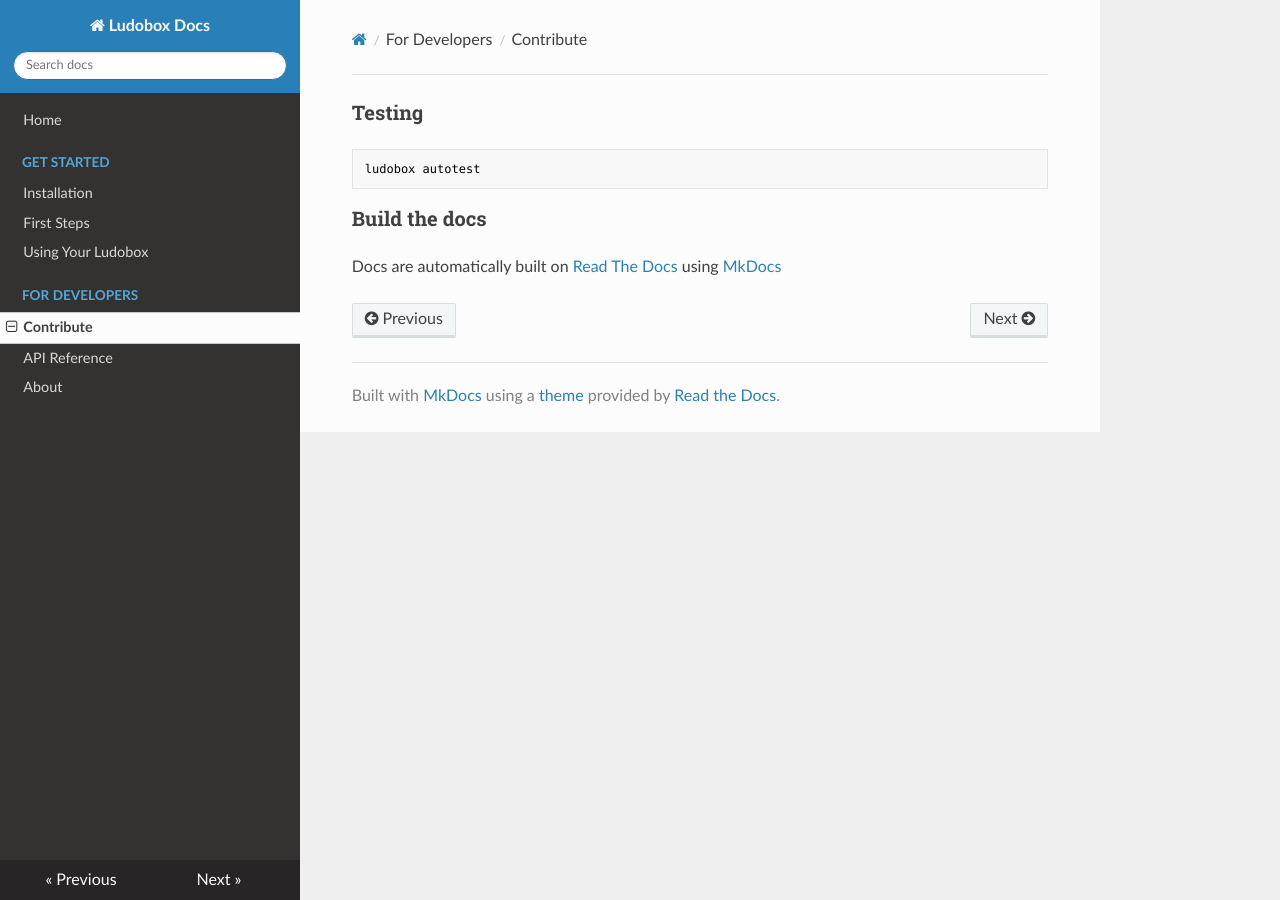
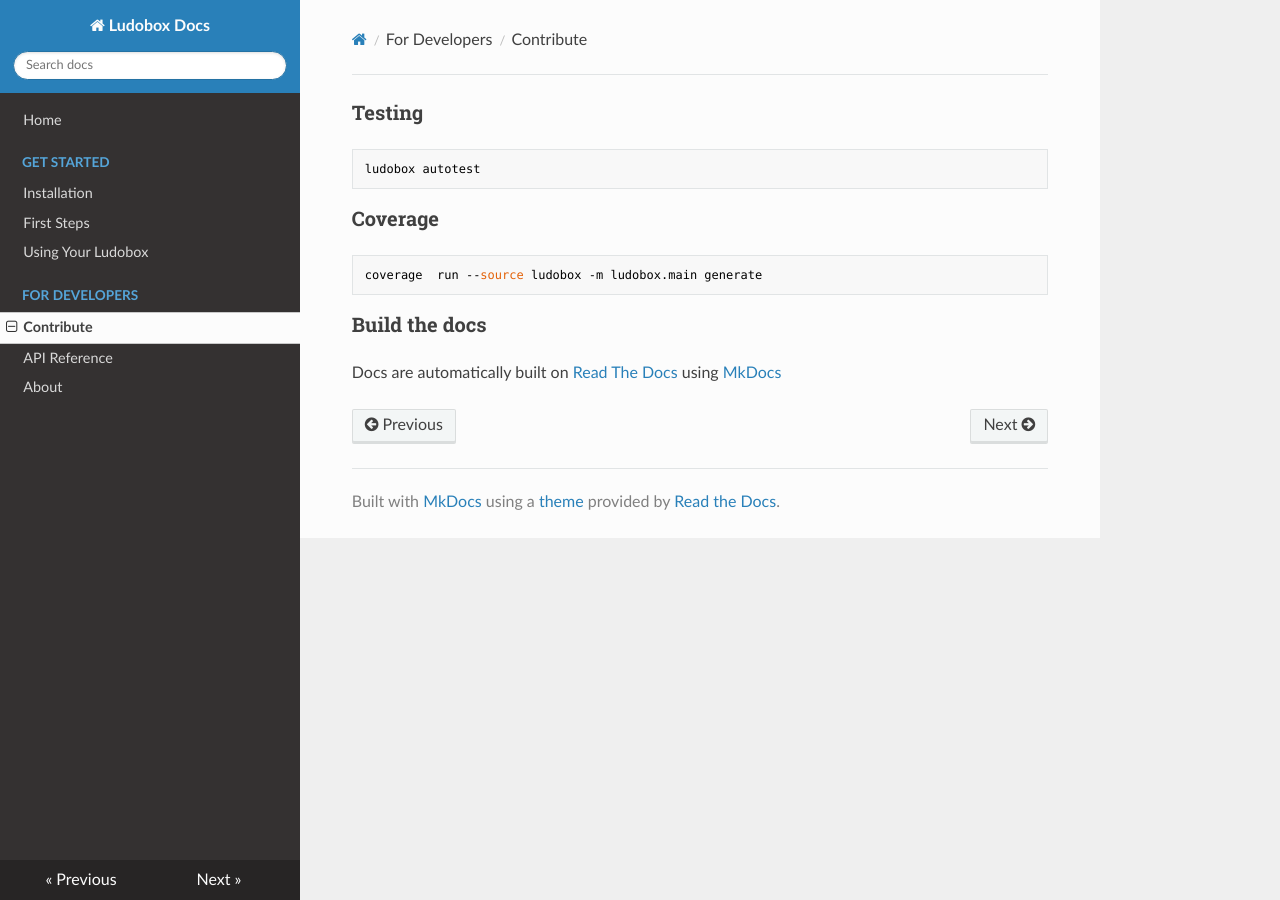
Before and after one commit to ludobox/ludobox, an MkDocs documentation site: the page built from docs/dev.md, in a window 1280 px wide. Built offline with MkDocs 1.6.1, drawn with Linux system fonts in a browser that asks for light colours; nearby versions of some CDN libraries; old or Windows-style settings are respelled for this version of MkDocs.

Commit message:
basic info for tests coverage

```diff
--- a/docs/dev.md
+++ b/docs/dev.md
@@ -2,6 +2,9 @@
 
     ludobox autotest
 
+### Coverage
+
+    coverage  run --source ludobox -m ludobox.main generate
 
 ### Build the docs
 
```
Also changed, not shown: 1 other file.
